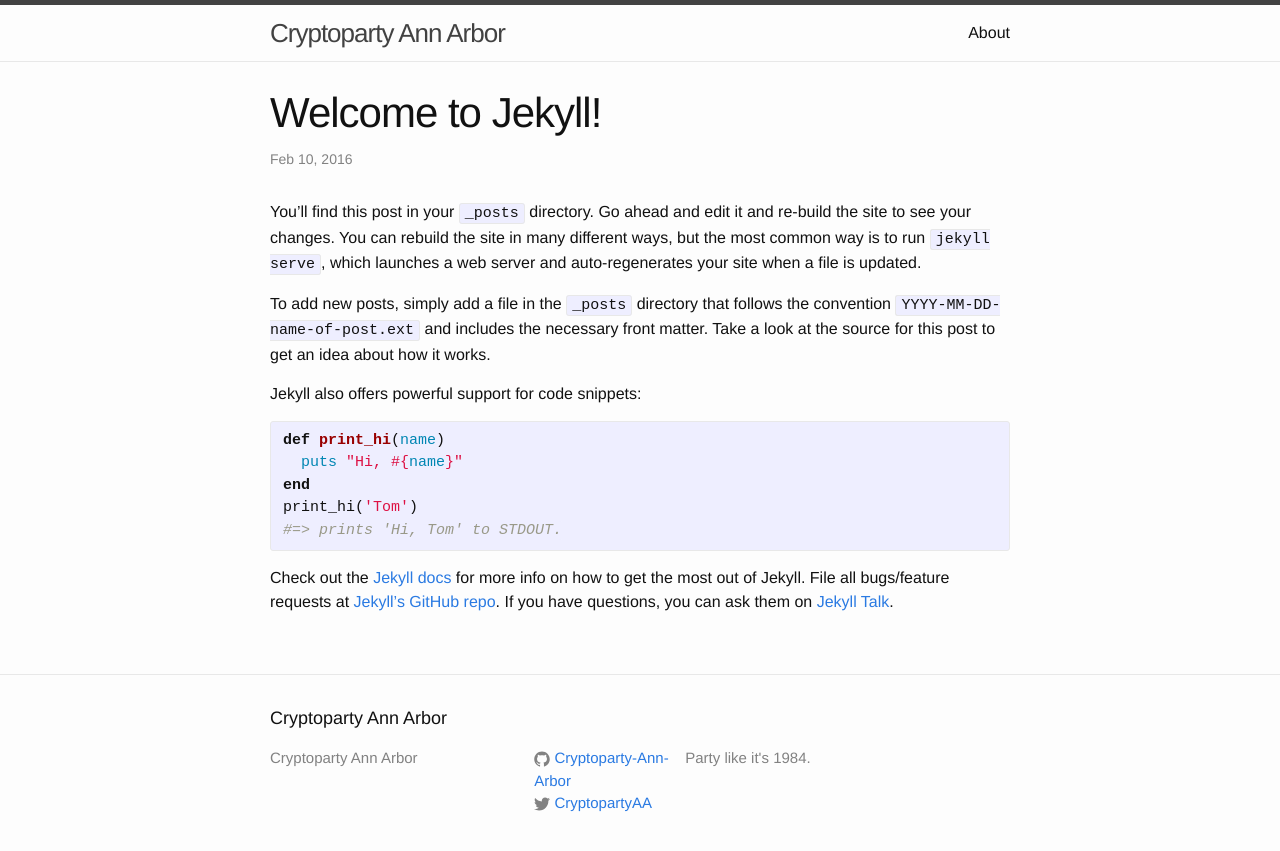
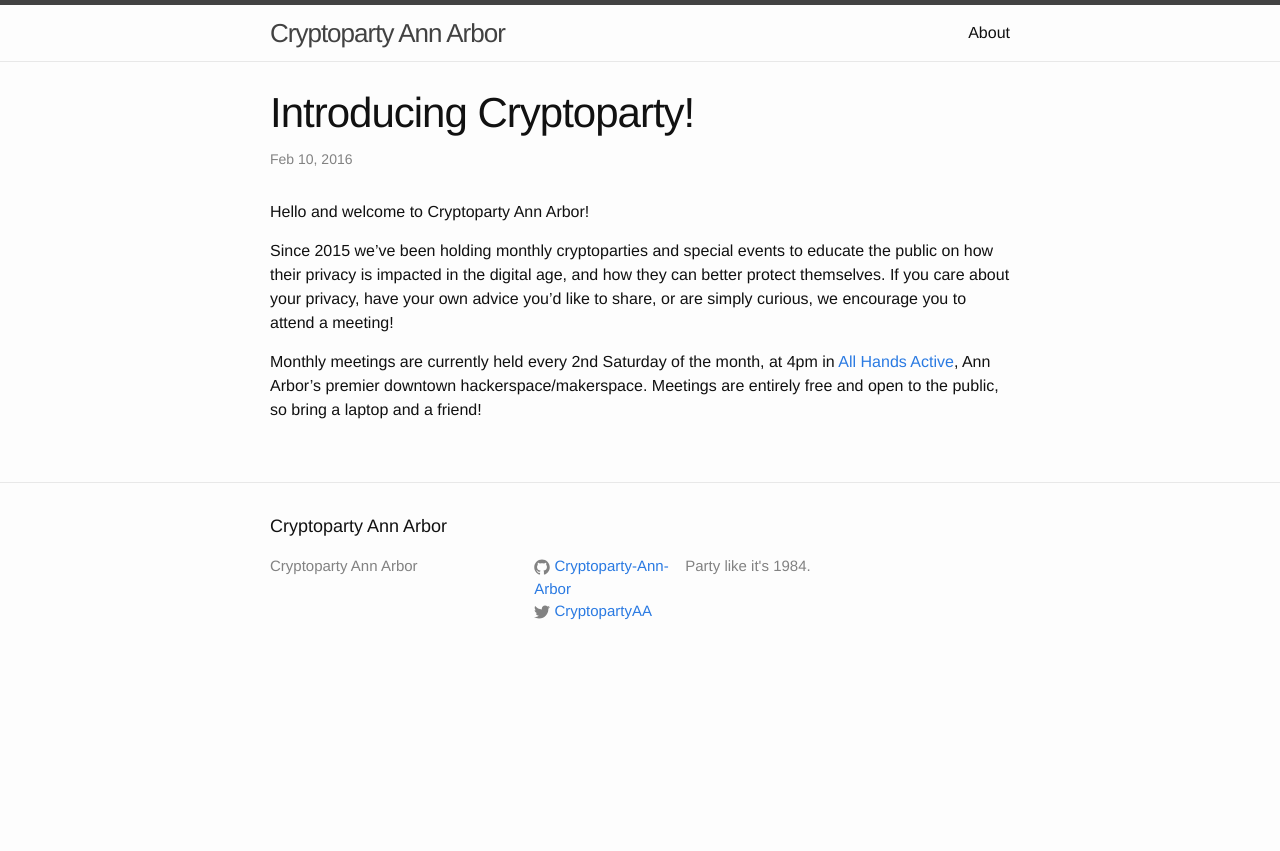
Before and after one commit to Cryptoparty-Ann-Arbor/Cryptoparty-Ann-Arbor.github.io, a Jekyll site: the page built from _posts/2016-02-09-welcome-to-jekyll.markdown, in a window 1280 px wide. Shown: the top 851 px of the page. Built offline with Jekyll 4.4.1, drawn with Linux system fonts in a browser that asks for light colours.

Commit message:
Not terribly important first post

```diff
--- a/_posts/2016-02-09-welcome-to-jekyll.markdown
+++ b/_posts/2016-02-09-welcome-to-jekyll.markdown
@@ -1,25 +1,18 @@
 ---
 layout: post
-title:  "Welcome to Jekyll!"
+title:  "Introducing Cryptoparty!"
 date:   2016-02-09 21:02:39 -0500
 categories: jekyll update
 ---
-You’ll find this post in your `_posts` directory. Go ahead and edit it and re-build the site to see your changes. You can rebuild the site in many different ways, but the most common way is to run `jekyll serve`, which launches a web server and auto-regenerates your site when a file is updated.
+Hello and welcome to Cryptoparty Ann Arbor!
 
-To add new posts, simply add a file in the `_posts` directory that follows the convention `YYYY-MM-DD-name-of-post.ext` and includes the necessary front matter. Take a look at the source for this post to get an idea about how it works.
+Since 2015 we've been holding monthly cryptoparties and special events to educate the public on how their privacy
+is impacted in the digital age, and how they can better protect themselves. If you care about your
+privacy, have your own advice you'd like to share, or are simply curious, we encourage you to attend
+a meeting!
 
-Jekyll also offers powerful support for code snippets:
+Monthly meetings are currently held every 2nd Saturday of the month, at 4pm in [All Hands Active][aha],
+Ann Arbor's premier downtown hackerspace/makerspace. Meetings are entirely free and open to the public,
+so bring a laptop and a friend!
 
-{% highlight ruby %}
-def print_hi(name)
-  puts "Hi, #{name}"
-end
-print_hi('Tom')
-#=> prints 'Hi, Tom' to STDOUT.
-{% endhighlight %}
-
-Check out the [Jekyll docs][jekyll-docs] for more info on how to get the most out of Jekyll. File all bugs/feature requests at [Jekyll’s GitHub repo][jekyll-gh]. If you have questions, you can ask them on [Jekyll Talk][jekyll-talk].
-
-[jekyll-docs]: http://jekyllrb.com/docs/home
-[jekyll-gh]:   https://github.com/jekyll/jekyll
-[jekyll-talk]: https://talk.jekyllrb.com/
+[aha]: http://www.allhandsactive.org/
```
